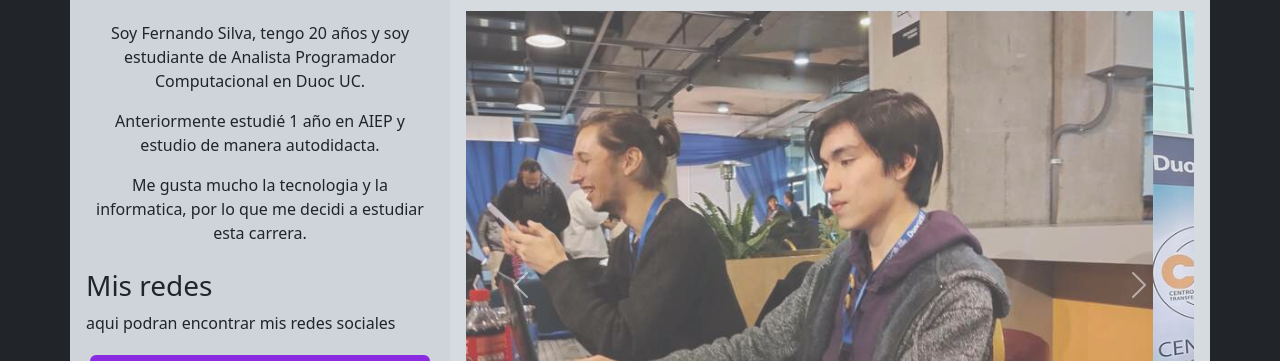
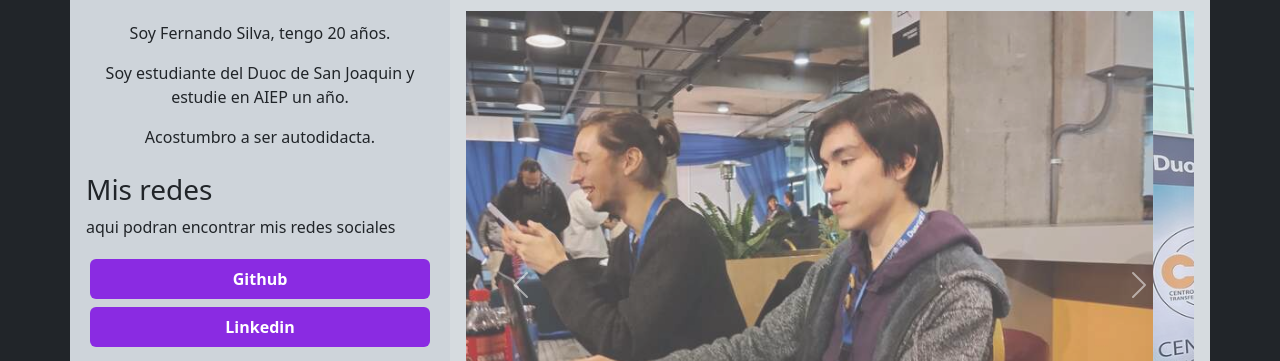
Before and after one commit to fernandosilvot/fernandosilvot.github.io, a plain HTML site: page index.html in a window 1280 px wide. Shown: the part 412-773 px from the top of the page. Drawn offline with nearby package versions, Linux system fonts and the light colour scheme.

Commit message:
arreglo_index4

```diff
--- a/index.html
+++ b/index.html
@@ -37,9 +37,9 @@
             <h2>Sobre Mi</h2>
             <br>
             <img src="/images/Imagen-cv.jpg" alt="Imagen redonda" class="img-fluid rounded-circle mb-auto" style="width: 350px; height: 350px;">
-            <p class="mt-4">Soy Fernando Silva, tengo 20 años y soy estudiante de Analista Programador Computacional en Duoc UC.</p>
-            <p>Anteriormente estudié 1 año en AIEP y estudio de manera autodidacta.</p>
-            <p>Me gusta mucho la tecnologia y la informatica, por lo que me decidi a estudiar esta carrera.</p>
+            <p class="mt-4">Soy Fernando Silva, tengo 20 años.</p>
+            <p>Soy estudiante del Duoc de San Joaquin y estudie en AIEP un año.</p>
+            <p>Acostumbro a ser autodidacta.</p>
 
             </center>
             <h3 class="mt-4">Mis redes</h3>
```
